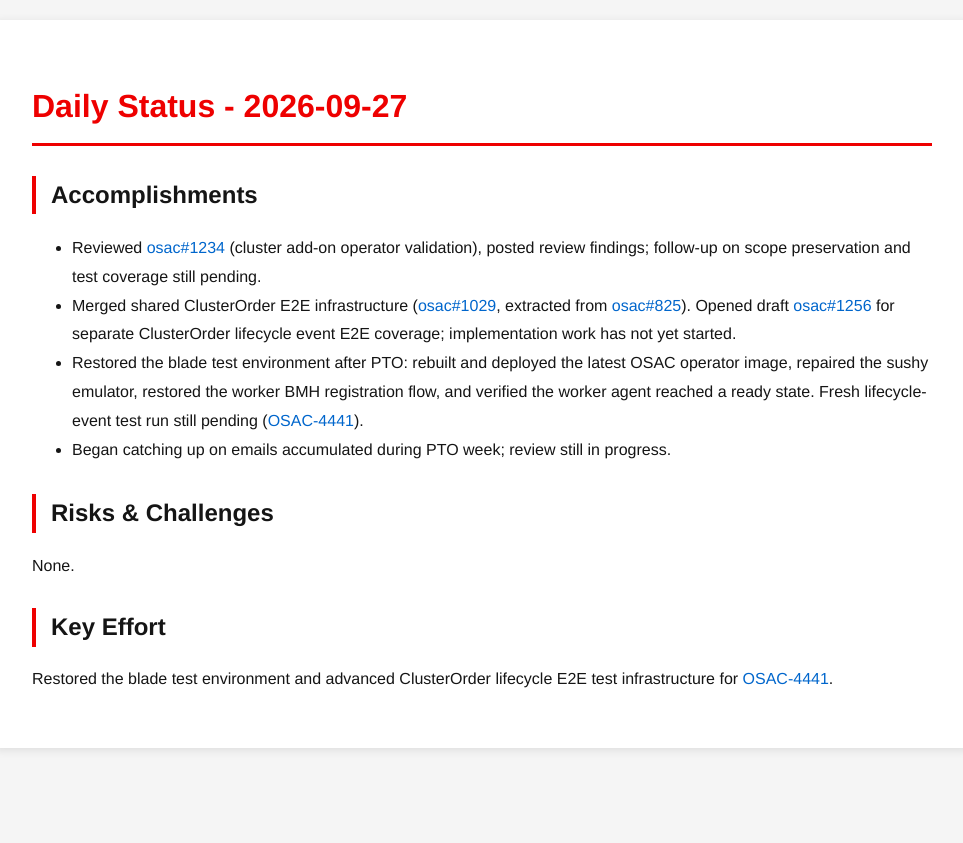
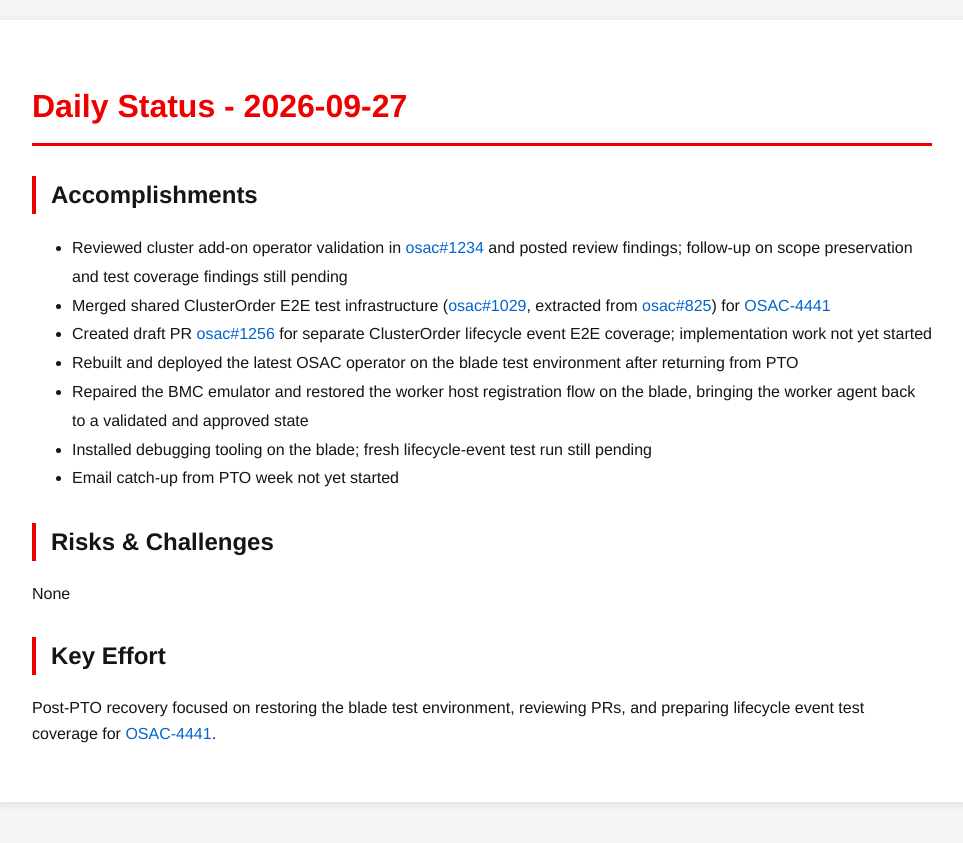
Before and after one commit to tzvatot/daily-status, a Jekyll site: the page built from 2026-09-27.md, in a window 1280 px wide. Shown: the top 843 px of the page, without its empty margins (158-1121 px from the left). Built offline with Jekyll 4.4.1, drawn with Linux system fonts in a browser that asks for light colours.

Commit message:
Daily status update - 2026-09-27

```diff
--- a/2026-09-27.md
+++ b/2026-09-27.md
@@ -7,13 +7,16 @@
 # Daily Status - 2026-09-27
 
 ## Accomplishments
-- Reviewed [osac#1234](https://github.com/osac-project/osac/pull/1234) (cluster add-on operator validation), posted review findings; follow-up on scope preservation and test coverage still pending.
-- Merged shared ClusterOrder E2E infrastructure ([osac#1029](https://github.com/osac-project/osac/pull/1029), extracted from [osac#825](https://github.com/osac-project/osac/pull/825)). Opened draft [osac#1256](https://github.com/osac-project/osac/pull/1256) for separate ClusterOrder lifecycle event E2E coverage; implementation work has not yet started.
-- Restored the blade test environment after PTO: rebuilt and deployed the latest OSAC operator image, repaired the sushy emulator, restored the worker BMH registration flow, and verified the worker agent reached a ready state. Fresh lifecycle-event test run still pending ([OSAC-4441](https://redhat.atlassian.net/browse/OSAC-4441)).
-- Began catching up on emails accumulated during PTO week; review still in progress.
+- Reviewed cluster add-on operator validation in [osac#1234](https://github.com/osac-project/osac/pull/1234) and posted review findings; follow-up on scope preservation and test coverage findings still pending
+- Merged shared ClusterOrder E2E test infrastructure ([osac#1029](https://github.com/osac-project/osac/pull/1029), extracted from [osac#825](https://github.com/osac-project/osac/pull/825)) for [OSAC-4441](https://redhat.atlassian.net/browse/OSAC-4441)
+- Created draft PR [osac#1256](https://github.com/osac-project/osac/pull/1256) for separate ClusterOrder lifecycle event E2E coverage; implementation work not yet started
+- Rebuilt and deployed the latest OSAC operator on the blade test environment after returning from PTO
+- Repaired the BMC emulator and restored the worker host registration flow on the blade, bringing the worker agent back to a validated and approved state
+- Installed debugging tooling on the blade; fresh lifecycle-event test run still pending
+- Email catch-up from PTO week not yet started
 
 ## Risks & Challenges
-None.
+None
 
 ## Key Effort
-Restored the blade test environment and advanced ClusterOrder lifecycle E2E test infrastructure for [OSAC-4441](https://redhat.atlassian.net/browse/OSAC-4441).
+Post-PTO recovery focused on restoring the blade test environment, reviewing PRs, and preparing lifecycle event test coverage for [OSAC-4441](https://redhat.atlassian.net/browse/OSAC-4441).
```
